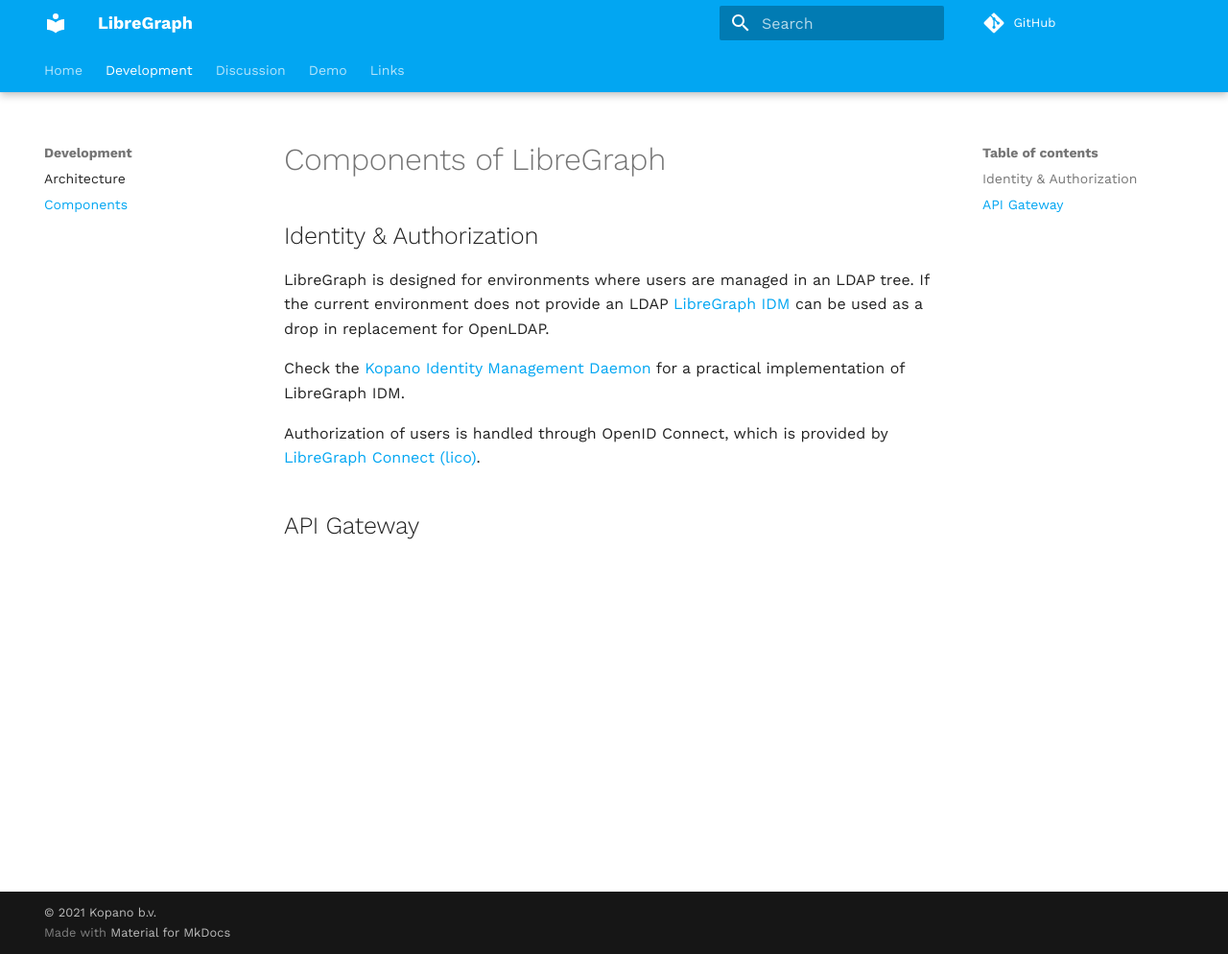
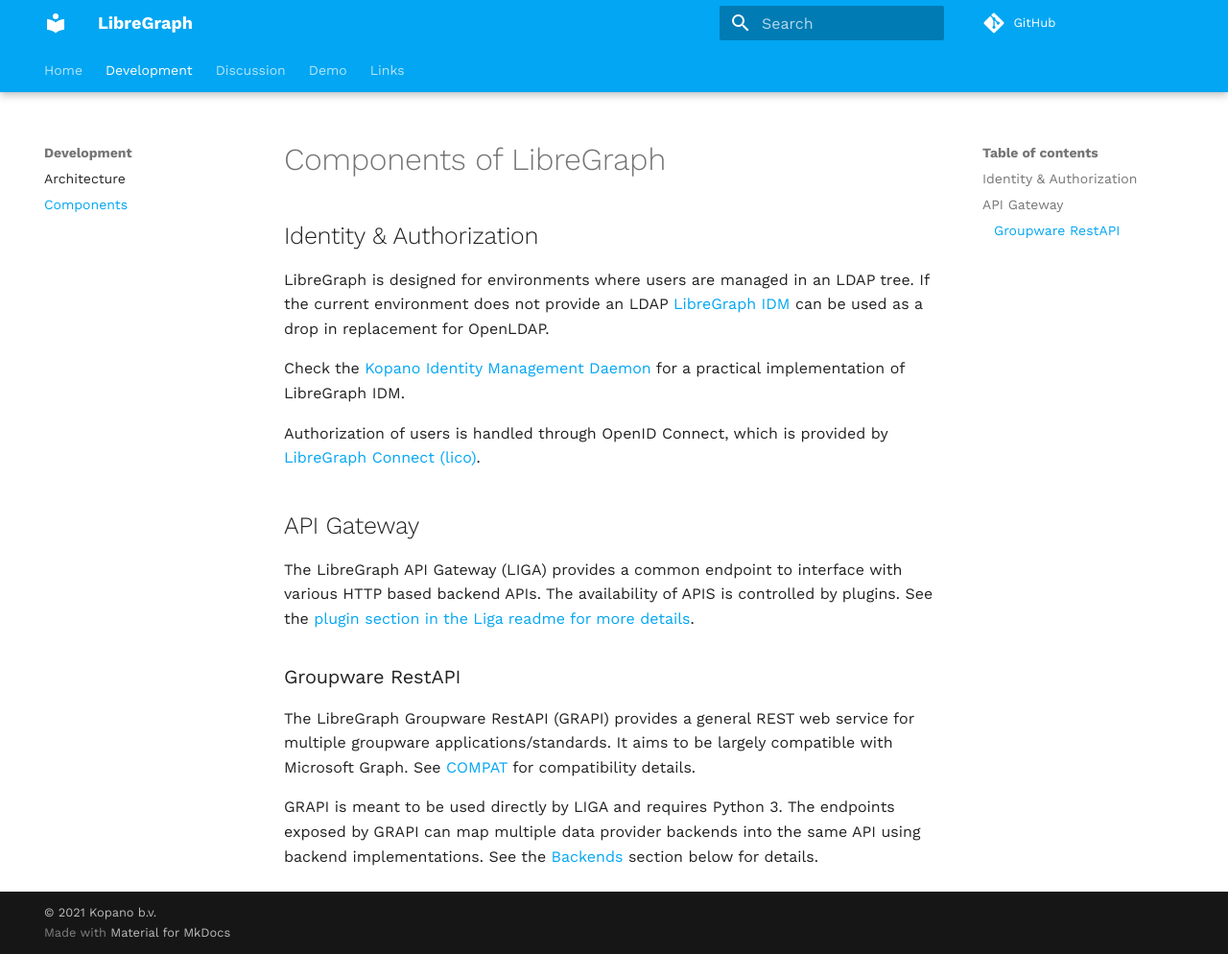
Before and after one commit to libregraph/libregraph.github.io, an MkDocs documentation site: the page built from docs/development/components.md, in a window 1280 px wide and 994 px high. Shown: the whole window at 96% size. Built offline with MkDocs 1.6.1 and Material for MkDocs 9.7.7, drawn with Linux system fonts in a browser that asks for light colours; some web fonts are replaced.

Commit message:
enhance component description
Signed-off-by: Felix Bartels <felix@9wd.eu>

```diff
--- a/docs/development/components.md
+++ b/docs/development/components.md
@@ -9,3 +9,11 @@ Check the [Kopano Identity Management Daemon](https://github.com/Kopano-dev/kidm
 Authorization of users is handled through OpenID Connect, which is provided by [LibreGraph Connect (lico)](https://github.com/libregraph/lico).
 
 ## API Gateway
+
+The LibreGraph API Gateway (LIGA) provides a common endpoint to interface with various HTTP based backend APIs. The availability of APIS is controlled by plugins. See the [plugin section in the Liga readme for more details](https://github.com/libregraph/liga#plugins).
+
+### Groupware RestAPI
+
+The LibreGraph Groupware RestAPI (GRAPI) provides a general REST web service for multiple groupware applications/standards. It aims to be largely compatible with Microsoft Graph. See [COMPAT](https://github.com/libregraph/grapi/blob/master/COMPAT.md) for compatibility details.
+
+GRAPI is meant to be used directly by LIGA and requires Python 3. The endpoints exposed by GRAPI can map multiple data provider backends into the same API using backend implementations. See the [Backends](https://github.com/libregraph/grapi#backends) section below for details.
```
